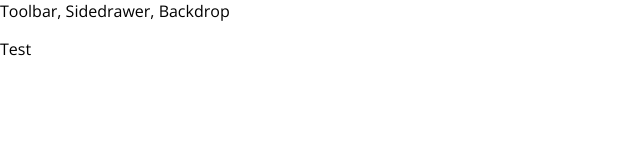
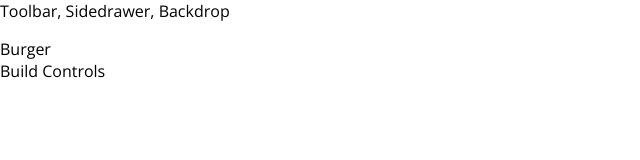
Before and after one commit to BenCRX/react-complete-guide, a React (Create React App) app: page / in a window 1280 px wide. Shown: the top 160 px of the page, without its empty margins (0-640 px from the left). Built offline with nearby package versions, Linux system fonts and the light colour scheme.

Commit message:
125 Finished - Starting Implementation of the Burger Builder

```diff
--- a/src/containers/App.js
+++ b/src/App.js
@@ -1,5 +1,6 @@
 import React, { Component } from "react";
-import Layout from "../components/Layout/Layout";
+import Layout from "./components/Layout/Layout";
+import BurgerBuilder from "./containers/BurgerBuilder/BurgerBuilder";
 
 class App extends Component
 {
@@ -8,7 +9,7 @@ class App extends Component
     return (
       <div>
         <Layout>
-          <p>Test</p>
+          <BurgerBuilder />
         </Layout>
       </div>
     );
--- a/src/components/Layout/Layout.js
+++ b/src/components/Layout/Layout.js
@@ -1,4 +1,5 @@
 import React from "react";
+import style from "./Layout.module.css"
 //import Auxiliary from "../../hoc/Auxiliary";
 
 const Layout = (props) =>
@@ -7,7 +8,10 @@ const Layout = (props) =>
         //Could be the HOC Auxiliary component as well I guess
         <React.Fragment>
             <div>Toolbar, Sidedrawer, Backdrop</div>
-            <main>{props.children}</main>
+
+            <main className={style.Content}>
+                {props.children}
+            </main>
         </React.Fragment>
     );
 };
--- /dev/null
+++ b/src/components/Layout/Layout.module.css
@@ -0,0 +1,3 @@
+.Content{
+    margin-top: 16px;
+}
--- /dev/null
+++ b/src/containers/BurgerBuilder/BurgerBuilder.js
@@ -0,0 +1,16 @@
+import React, { Component } from "react";
+
+class BurgerBuilder extends Component
+{
+    render()
+    {
+        return (
+            <React.Fragment>
+                <div>Burger</div>
+                <div>Build Controls</div>
+            </React.Fragment>
+        );
+    }
+}
+
+export default BurgerBuilder;
```
Also changed, not shown: src/index.js (+4 -4 lines), 1 other file (tests, documents, lock files or other folders).
